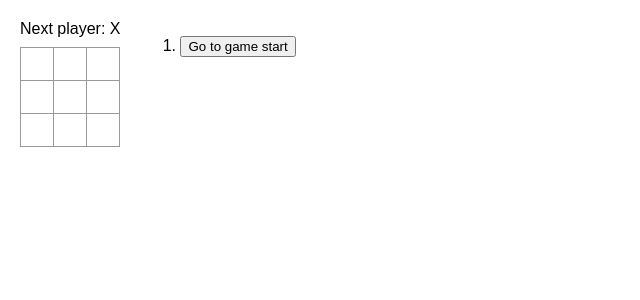
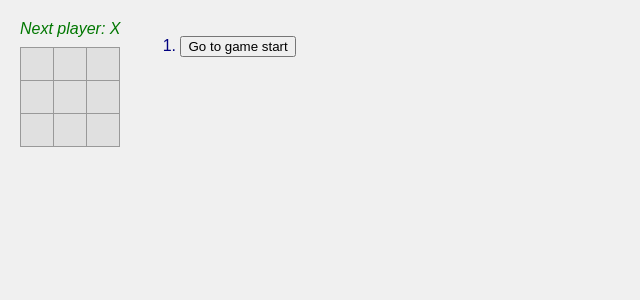
Before and after one commit to OmarHashi12/react.dev, a React (Create React App) app: page / in a window 1280 px wide. Shown: the top 300 px of the page, without its empty margins (0-640 px from the left). Built offline with nearby package versions, Linux system fonts and the light colour scheme.

Commit message:
Added all the 5 css features

```diff
--- a/src/styles.css
+++ b/src/styles.css
@@ -6,6 +6,9 @@ body {
   font-family: sans-serif;
   margin: 20px;
   padding: 0;
+  /*Change #1 and #2*/
+  background-color: #f0f0f0; /* light gray background */
+  color: #000080; /* navy blue font color */
 }
 
 h1 {
@@ -57,7 +60,8 @@ body {
 }
 
 .square {
-  background: #fff;
+  /* Change #3*/
+  background: #e0e0e0; /* light gray hover background */
   border: 1px solid #999;
   float: left;
   font-size: 24px;
@@ -73,12 +77,15 @@ body {
 
 .board-row:after {
   clear: both;
-  content: '';
+  content: "";
   display: table;
 }
 
 .status {
   margin-bottom: 10px;
+  /* Changes #4 & #5*/
+  font-style: italic; /* make text italic */
+  color: #007700; /* change font color to a shade of green */
 }
 .game {
   display: flex;
```
